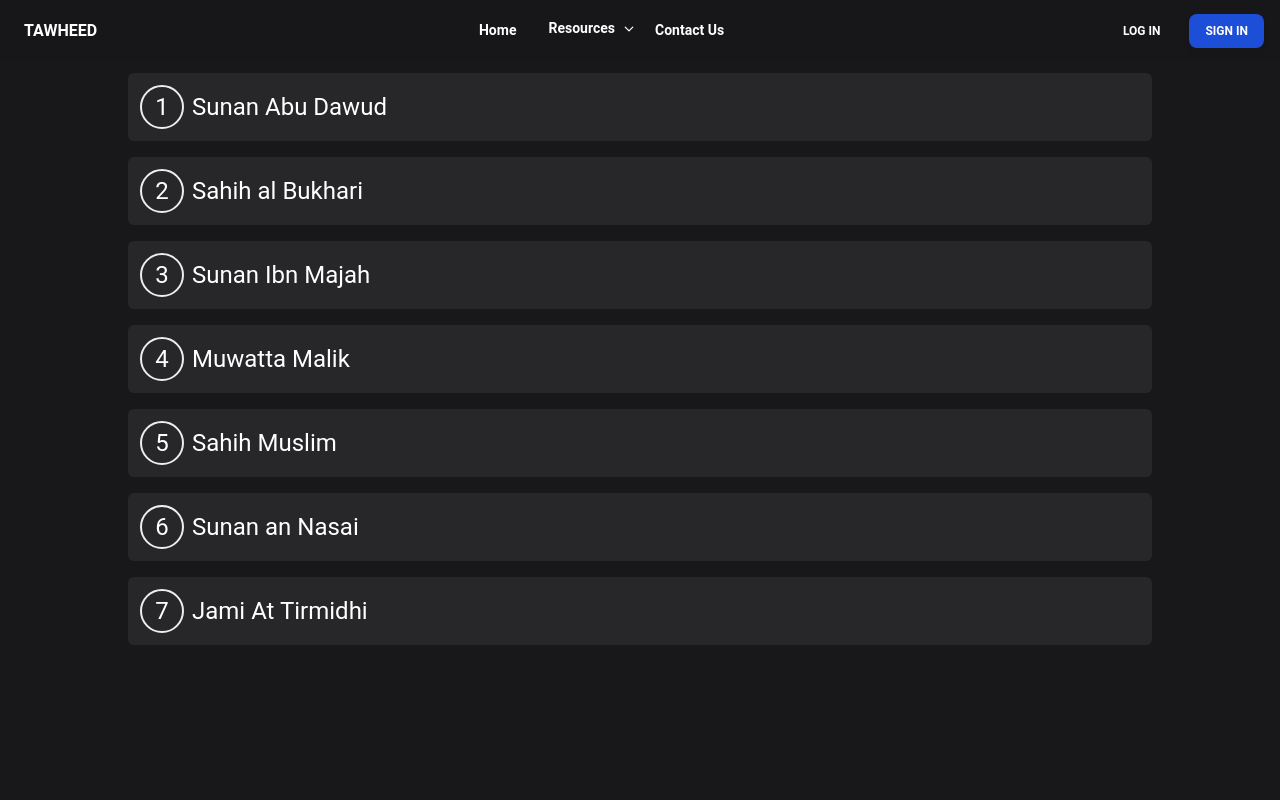
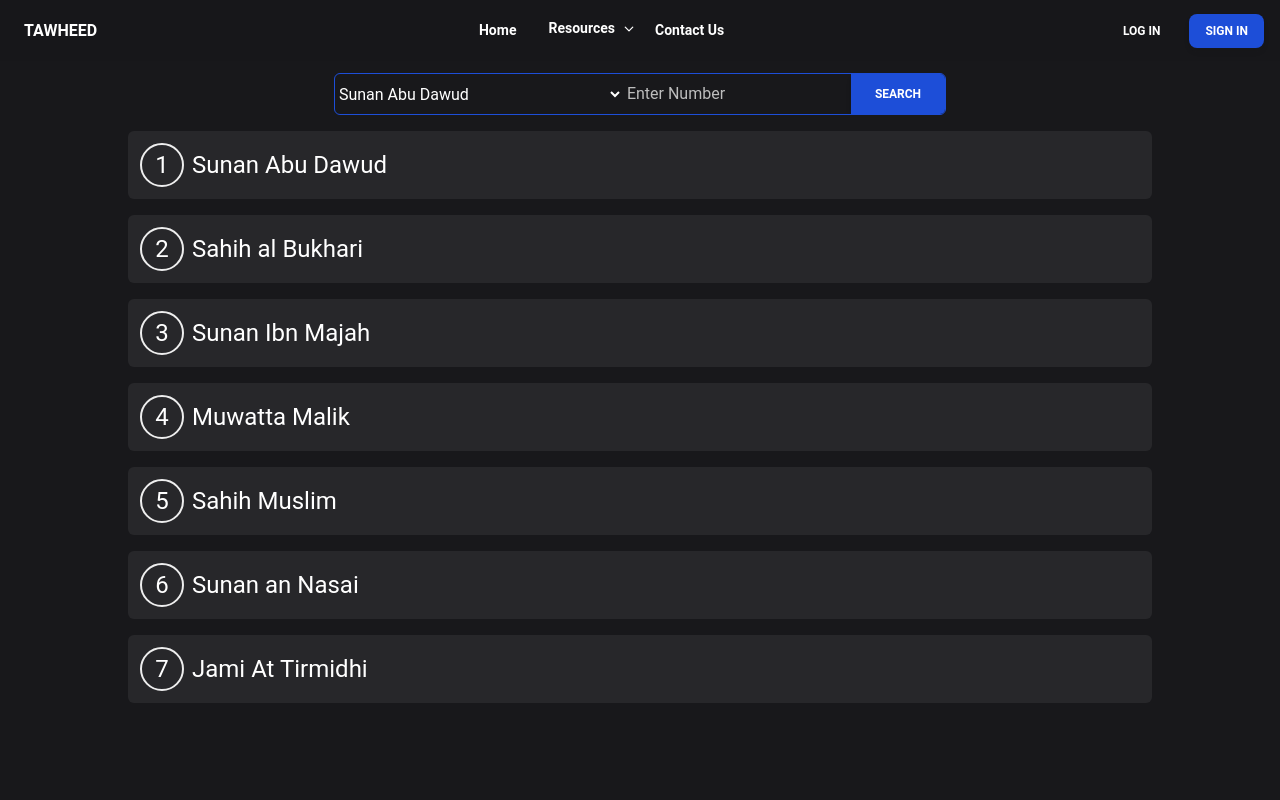
Before and after one commit to tntanvir/Tawheed, a React (Vite) app: page /hadis in a window 1280 px wide. Shown: the top 800 px of the page. Built offline with nearby package versions, Linux system fonts and the light colour scheme.

Commit message:
hadis search build

```diff
--- a/src/component/Hadis/MainHadis.jsx
+++ b/src/component/Hadis/MainHadis.jsx
@@ -2,6 +2,7 @@ import { useEffect } from 'react';
 import h from '../../h.json';
 import { Link } from 'react-router-dom';
 import { useState } from 'react';
+import { Button, Option, Select } from '@material-tailwind/react';
 
 const MainHadis = () => {
     // store
@@ -15,11 +16,40 @@ const MainHadis = () => {
         setLast(parseInt(store));
     }, [])
 
+
+    const [selectedValue, setSelectedValue] = useState('ara-abudawud');
+    const [num, setNum] = useState('');
+
+    const handleChange = (event) => {
+        setSelectedValue(event.target.value);
+    };
+
     return (
         <div className='min-h-screen'>
 
             <div className='flex flex-col  items-center justify-center gap-4 mt-10 md:mt-3 '>
+                <div className='flex gap-1 items-center justify-center border border-blueo rounded-md overflow-hidden md:flex-row flex-col '>
 
+                    <div className="md:w-72 w-36 z-10">
+                        <select
+                            onChange={handleChange}
+                            value={selectedValue}
+                            className='py-2 outline-none rounded-l-md w-full duration-500 text-white bg-transparent '>
+
+                            {h.map((e) => (
+                                <option value={e.name2} className='text-black ' key={e.id}>{e.name}</option>
+                            ))}
+                        </select>
+                    </div>
+                    <input
+                        value={num}
+                        onChange={(e) => setNum(e.target.value)}
+
+                        type="text" name="" id="" className='bg-transparent outline-none  text-white  py-1.5 ' placeholder='Enter Number' />
+                    <Link to={`${selectedValue}/${num}`}>
+                        <Button className='bg-blueo rounded-none'>Search</Button>
+                    </Link>
+                </div>
                 {
                     h.map((e) => (
                         <Link key={e.id} to={`${e.name2}`} >
--- a/src/component/Hadis/Singlehadis.jsx
+++ b/src/component/Hadis/Singlehadis.jsx
@@ -25,7 +25,10 @@ const Singlehadis = () => {
             .then(data => setEnglish(data));
     }, [id, name])
 
-
+    const tag = (data) => {
+        const [fast, last] = data.split(' ');
+        return last;
+    }
 
     return (
         <div className='text-white min-h-screen'>
@@ -35,10 +38,29 @@ const Singlehadis = () => {
                         <div className=' text-center text-white h-full'>
                             <h1 className='text-3xl '>{arabi?.metadata.name}</h1>
                             <h1 className='text-xl'> Number : {arabi?.hadiths[0].hadithnumber}</h1>
-                            {/* {
-                                console.log(Object.keys(arabi?.metadata?.section))
+                            <div className=' flex justify-around flex-col md:flex-row p-4 gap-3'>
 
-                            } */}
+                                {
+                                    arabi?.hadiths[0].grades?.map((m, i) => (
+                                        <div key={i} className='flex md:flex-col flex-row justify-between gap-1 items-center'>
+                                            <h1 className='hover:bg-gray-700/25 duration-100 px-1.5 cursor-pointer rounded-full'>
+
+                                                {m.name}
+                                            </h1>
+                                            <h1 className={`${m.grade == "Daif" ? "bg-Daif" : m.grade == "Hasan" ? "bg-Hasan" : m.grade == "Sahih" ? "bg-Sahih" : m.grade == "Shadh" ?
+                                                "bg-Shadh" : m.grade == "Munkar" ? "bg-Munkar" : tag(m.grade) == "Daif" ? "bg-Daif" : tag(m.grade) == "Hasan" ? "bg-Hasan" : tag(m.grade) == "Sahih" ? "bg-Sahih" : tag(m.grade) == "Shadh" ?
+                                                    "bg-Shadh" : tag(m.grade) == "Munkar" ? "bg-Munkar" :
+                                                        m.grade == "Mawdu" ? "bg-Mawdu" :
+                                                            tag(m.grade) == "Mawdu" ? "bg-Mawdu" : tag(m.grade) == "Lighairihi" ? "bg-gray-700" :
+                                                                "bg-transparent"
+                                                }
+                                                                 px-2 rounded-full w-fit h-fit`
+                                            }>{m.grade}</h1>
+                                        </div>
+                                    ))
+                                }
+                            </div>
+
                         </div>
                         <div className='grid md:p-10 p-5 gap-5 md:grid-cols-2 grid-cols-1'>
                             {arabi?.hadiths[0].text && <h1 className='text-2xl'>{arabi?.hadiths[0].text}</h1>}
@@ -47,15 +69,16 @@ const Singlehadis = () => {
                         </div>
                     </div>
                     :
-                    <div className='  flex flex-col items-center'>
-                        <div className=' h-10 w-96 animate-pulse flex flex-col gap-1 '>
+                    <div className='  flex flex-col items-center w-full p-2 gap-10'>
+                        <div className=' h-10 w-full md:w-96  animate-pulse flex flex-col gap-1 '>
                             <h1 className='h-2 w-full rounded-full bg-blue-gray-300'></h1>
                             <h1 className='h-2 w-full rounded-full bg-blue-gray-300'></h1>
                             <h1 className='h-2 w-full rounded-full bg-blue-gray-300'></h1>
                         </div>
 
-                        <div className='grid grid-cols-2  gap-10'>
-                            <div className='h-[70vh] w-[29rem] animate-pulse flex flex-col gap-3'>
+                        {/* <div className='grid md:grid-cols-2 grid-cols-1 gap-10 w-full  '> */}
+                        <div className='flex flex-wrap justify-around   w-full  gap-10'>
+                            <div className='md:h-[70vh] h-fit  md:w-[29rem] w-full animate-pulse flex flex-col gap-3'>
                                 <h1 className='h-2 w-1/2 rounded-full bg-blue-gray-300'></h1>
                                 <h1 className='h-2 w-full rounded-full bg-blue-gray-300'></h1>
                                 <h1 className='h-2 w-full rounded-full bg-blue-gray-300'></h1>
@@ -78,7 +101,7 @@ const Singlehadis = () => {
                                 <h1 className='h-2 w-full rounded-full bg-blue-gray-300'></h1>
                                 <h1 className='h-2 w-1/2 rounded-full bg-blue-gray-300'></h1>
                             </div>
-                            <div className='h-[70vh] w-[29rem] animate-pulse flex flex-col gap-3'>
+                            <div className='md:h-[70vh] h-fit md:w-[29rem] w-full animate-pulse flex flex-col gap-3'>
                                 <h1 className='h-2 w-1/2 rounded-full bg-blue-gray-300'></h1>
                                 <h1 className='h-2 w-full rounded-full bg-blue-gray-300'></h1>
                                 <h1 className='h-2 w-full rounded-full bg-blue-gray-300'></h1>
@@ -101,7 +124,7 @@ const Singlehadis = () => {
                                 <h1 className='h-2 w-full rounded-full bg-blue-gray-300'></h1>
                                 <h1 className='h-2 w-1/2 rounded-full bg-blue-gray-300'></h1>
                             </div>
-                            <div className='h-[70vh] w-[29rem] animate-pulse flex flex-col gap-3'>
+                            <div className='md:h-[70vh] h-fit md:w-[29rem] w-full animate-pulse flex flex-col gap-3'>
                                 <h1 className='h-2 w-1/2 rounded-full bg-blue-gray-300'></h1>
                                 <h1 className='h-2 w-full rounded-full bg-blue-gray-300'></h1>
                                 <h1 className='h-2 w-full rounded-full bg-blue-gray-300'></h1>
@@ -131,7 +154,7 @@ const Singlehadis = () => {
 
 
 
-        </div>
+        </div >
     )
 }
 
```
